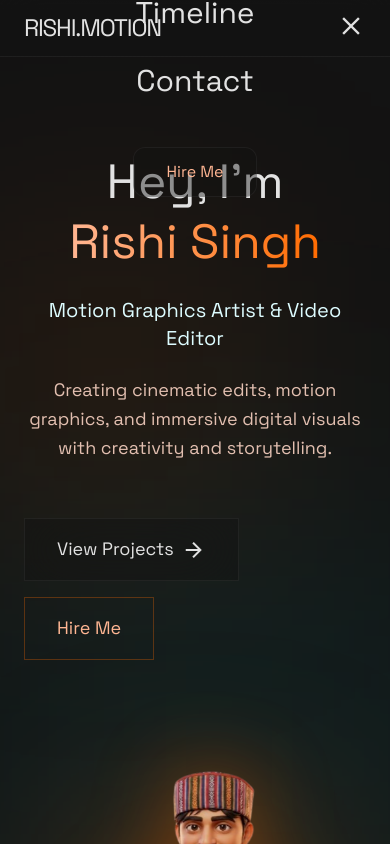
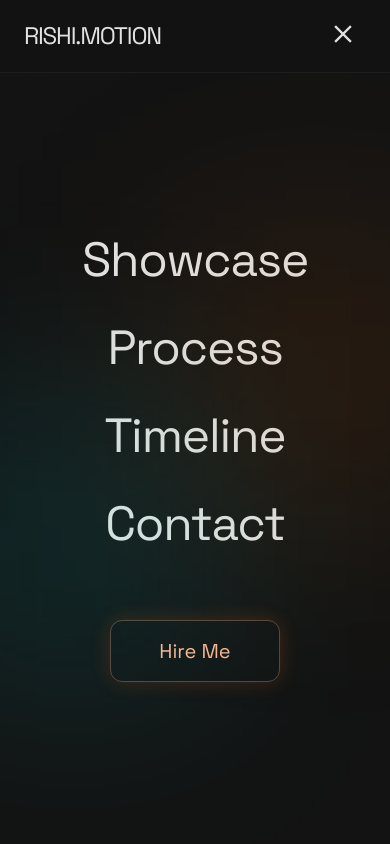
Before and after one commit to learnwitharryan-code/real, a React (Vite) app: page / in a window 390 px wide. Both pictures are taken after a click on the button "menu". Shown: the top 844 px of the page. Built offline with nearby package versions, Linux system fonts and the light colour scheme.

Commit message:
Fix mobile menu rendering bug and upgrade to premium full-screen layout

```diff
--- a/src/App.jsx
+++ b/src/App.jsx
@@ -32,8 +32,8 @@ export default function App() {
   return (
     <div className="bg-background text-on-surface font-body-lg overflow-x-hidden selection:bg-primary-container selection:text-on-primary-container">
       {/* TopNavBar */}
-      <nav className="fixed top-0 w-full z-50 bg-surface/60 backdrop-blur-[60px] border-b border-white/5 bg-gradient-to-b from-surface-dim to-transparent transition-all duration-500 ease-out">
-        <div className="flex justify-between items-center px-6 md:px-margin-desktop py-unit w-full max-w-container-max mx-auto relative z-50">
+      <nav className="fixed top-0 w-full z-40 bg-surface/60 backdrop-blur-[60px] border-b border-white/5 bg-gradient-to-b from-surface-dim to-transparent transition-all duration-500 ease-out">
+        <div className="flex justify-between items-center px-6 md:px-margin-desktop py-unit w-full max-w-container-max mx-auto">
           <div className="font-headline-md text-2xl md:text-headline-md tracking-tighter text-on-surface uppercase">RISHI.MOTION</div>
           <div className="hidden md:flex gap-8 items-center">
             <a className="text-on-surface-variant hover:text-on-surface hover:backdrop-blur-[80px] hover:bg-surface-bright/10 transition-colors font-body-lg text-body-lg px-4 py-2 rounded-DEFAULT" href="#showcase">Showcase</a>
@@ -44,25 +44,41 @@ export default function App() {
           <div className="flex items-center gap-4">
             <button className="hidden md:block glass-panel px-6 py-2 rounded-DEFAULT text-primary font-body-lg text-body-lg btn-glow transition-all duration-300">Hire Me</button>
             <button
-              className="md:hidden text-on-surface hover:text-primary transition-colors relative z-50"
-              onClick={() => setIsMobileMenuOpen(!isMobileMenuOpen)}
+              className="md:hidden text-on-surface hover:text-primary transition-colors p-2"
+              onClick={() => setIsMobileMenuOpen(true)}
             >
-              <span className="material-symbols-outlined text-3xl" style={{ fontVariationSettings: "'FILL' 0" }}>
-                {isMobileMenuOpen ? 'close' : 'menu'}
-              </span>
+              <span className="material-symbols-outlined text-3xl" style={{ fontVariationSettings: "'FILL' 0" }}>menu</span>
             </button>
           </div>
         </div>
+      </nav>
 
-        {/* Mobile Menu Overlay */}
-        <div className={`fixed inset-0 bg-background/95 backdrop-blur-xl z-40 flex flex-col items-center justify-center gap-8 transition-all duration-500 ease-in-out md:hidden ${isMobileMenuOpen ? 'opacity-100 pointer-events-auto' : 'opacity-0 pointer-events-none'}`}>
-          <a className="text-3xl font-headline-md text-on-surface hover:text-primary transition-colors" href="#showcase" onClick={() => setIsMobileMenuOpen(false)}>Showcase</a>
-          <a className="text-3xl font-headline-md text-on-surface hover:text-primary transition-colors" href="#process" onClick={() => setIsMobileMenuOpen(false)}>Process</a>
-          <a className="text-3xl font-headline-md text-on-surface hover:text-primary transition-colors" href="#timeline" onClick={() => setIsMobileMenuOpen(false)}>Timeline</a>
-          <a className="text-3xl font-headline-md text-on-surface hover:text-primary transition-colors" href="#contact" onClick={() => setIsMobileMenuOpen(false)}>Contact</a>
-          <a className="mt-4 px-8 py-3 glass-panel text-primary font-body-lg rounded-full btn-glow" href="#contact" onClick={() => setIsMobileMenuOpen(false)}>Hire Me</a>
+      {/* Premium Full-Screen Mobile Menu */}
+      <div className={`fixed inset-0 bg-background z-[100] flex flex-col transition-all duration-500 ease-in-out md:hidden ${isMobileMenuOpen ? 'opacity-100 pointer-events-auto translate-y-0' : 'opacity-0 pointer-events-none -translate-y-8'}`}>
+        {/* Mobile Menu Header */}
+        <div className="flex justify-between items-center px-6 py-unit w-full border-b border-white/5 bg-surface/60 backdrop-blur-xl">
+          <div className="font-headline-md text-2xl tracking-tighter text-on-surface uppercase">RISHI.MOTION</div>
+          <button
+            className="text-on-surface hover:text-primary transition-colors p-2"
+            onClick={() => setIsMobileMenuOpen(false)}
+          >
+            <span className="material-symbols-outlined text-3xl" style={{ fontVariationSettings: "'FILL' 0" }}>close</span>
+          </button>
         </div>
-      </nav>
+
+        {/* Mobile Menu Links */}
+        <div className="flex-1 flex flex-col items-center justify-center gap-10 relative overflow-hidden">
+          {/* Subtle background glow for premium feel */}
+          <div className="absolute top-[20%] right-[-20%] w-[300px] h-[300px] bg-primary-container/10 rounded-full blur-[100px] pointer-events-none"></div>
+          <div className="absolute bottom-[20%] left-[-20%] w-[300px] h-[300px] bg-secondary-container/10 rounded-full blur-[100px] pointer-events-none"></div>
+
+          <a className="text-5xl font-display-xl tracking-tight text-on-surface hover:text-primary transition-colors" href="#showcase" onClick={() => setIsMobileMenuOpen(false)}>Showcase</a>
+          <a className="text-5xl font-display-xl tracking-tight text-on-surface hover:text-primary transition-colors" href="#process" onClick={() => setIsMobileMenuOpen(false)}>Process</a>
+          <a className="text-5xl font-display-xl tracking-tight text-on-surface hover:text-primary transition-colors" href="#timeline" onClick={() => setIsMobileMenuOpen(false)}>Timeline</a>
+          <a className="text-5xl font-display-xl tracking-tight text-on-surface hover:text-primary transition-colors" href="#contact" onClick={() => setIsMobileMenuOpen(false)}>Contact</a>
+          <a className="mt-8 px-12 py-4 border border-primary/30 text-primary font-body-lg rounded-full shadow-[0_0_20px_rgba(255,107,0,0.2)] hover:bg-primary/10 transition-all text-xl" href="#contact" onClick={() => setIsMobileMenuOpen(false)}>Hire Me</a>
+        </div>
+      </div>
 
       {/* Hero Section */}
       <section className="relative min-h-screen flex items-center pt-[120px] pb-24 md:pb-section-gap px-6 md:px-margin-desktop max-w-container-max mx-auto">
```
